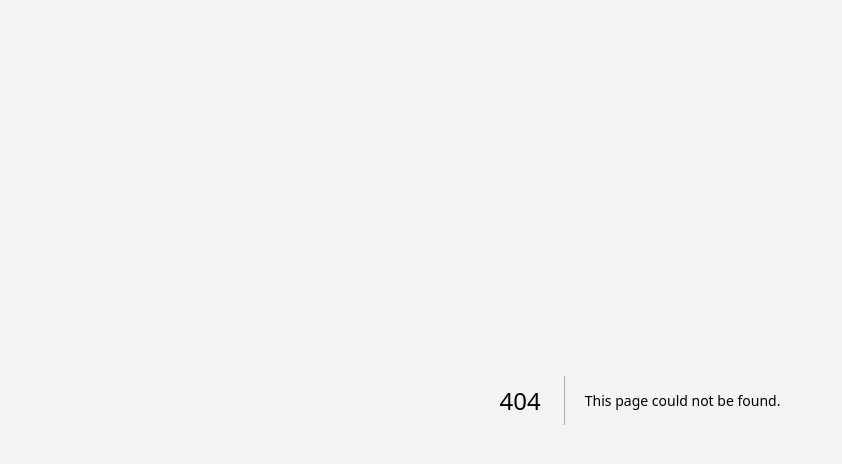
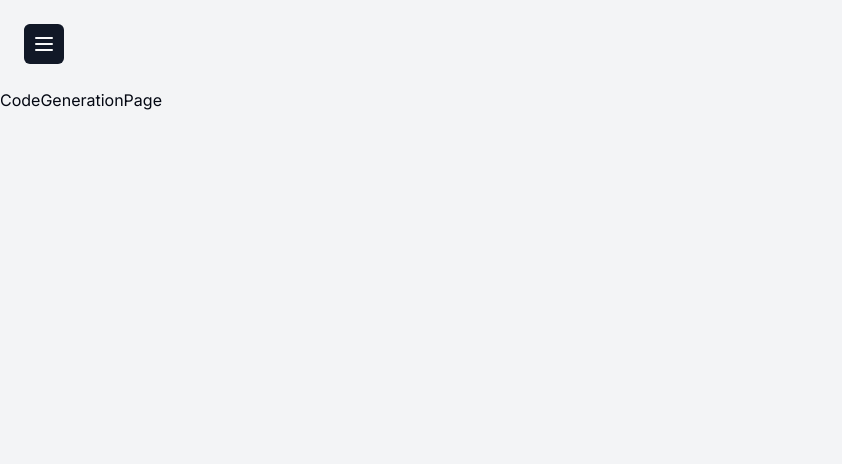
Before and after one commit to StylishAii/SaaS__Ai_project, a Next.js app: page /code in a window 1280 px wide. Before the commit this address had no page. Shown: the top 464 px of the page, without its empty margins (0-842 px from the left). Built offline with nearby package versions, Linux system fonts and the light colour scheme; what @kamona/tailwindcss-perspective would draw is missing.

Commit message:
Made Button have no Opacity
Hides Navbar

Signed-off-by: Keeshigan Pirabaharan <kpirabaharan3@gmail.com>

```diff
--- /dev/null
+++ b/src/app/(routes)/code/page.tsx
@@ -0,0 +1,5 @@
+const CodeGenerationPage = () => {
+  return <div>CodeGenerationPage</div>;
+};
+
+export default CodeGenerationPage;
--- a/src/app/(routes)/conversation/page.tsx
+++ b/src/app/(routes)/conversation/page.tsx
@@ -5,6 +5,8 @@ import ConversationBody from './components/conversation-body';
 
 const ConversationPage = () => {
   const { title, icon, bgColor, textColor } = conversation;
+
+  // TODO: on 2xl screens have navbar open as sidebar
 
   return (
     <div className='flex h-full flex-col'>
--- a/src/components/navbar/navbar-button.tsx
+++ b/src/components/navbar/navbar-button.tsx
@@ -14,8 +14,8 @@ interface NavbarButtonProps {
 const NavbarButton = ({ isActive, setIsActive }: NavbarButtonProps) => {
   return (
     <Button
-      className={`pointer-events-auto absolute left-0 top-0 overflow-hidden`}
-      variant={'default'}
+      className={`pointer-events-auto absolute left-0 top-0 overflow-hidden`}
+      variant={'default-no-hover'}
       size={'icon'}
       onClick={() => setIsActive(!isActive)}
     >
--- a/src/components/ui/button.tsx
+++ b/src/components/ui/button.tsx
@@ -10,6 +10,7 @@ const buttonVariants = cva(
     variants: {
       variant: {
         default: 'bg-primary text-primary-foreground hover:bg-primary/90',
+        'default-no-hover': 'bg-primary text-primary-foreground',
         destructive:
           'bg-destructive text-destructive-foreground hover:bg-destructive/90',
         outline:
```
